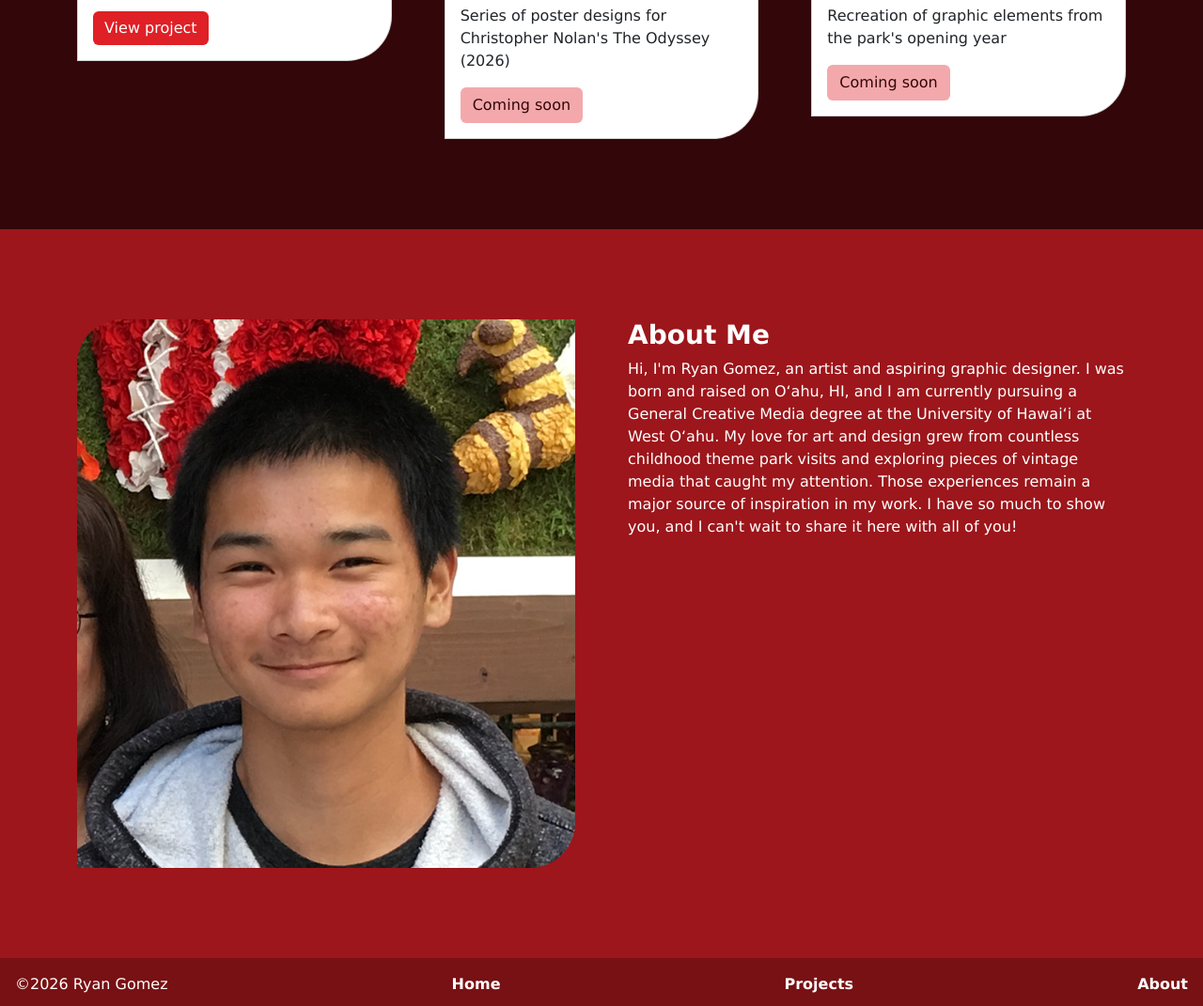
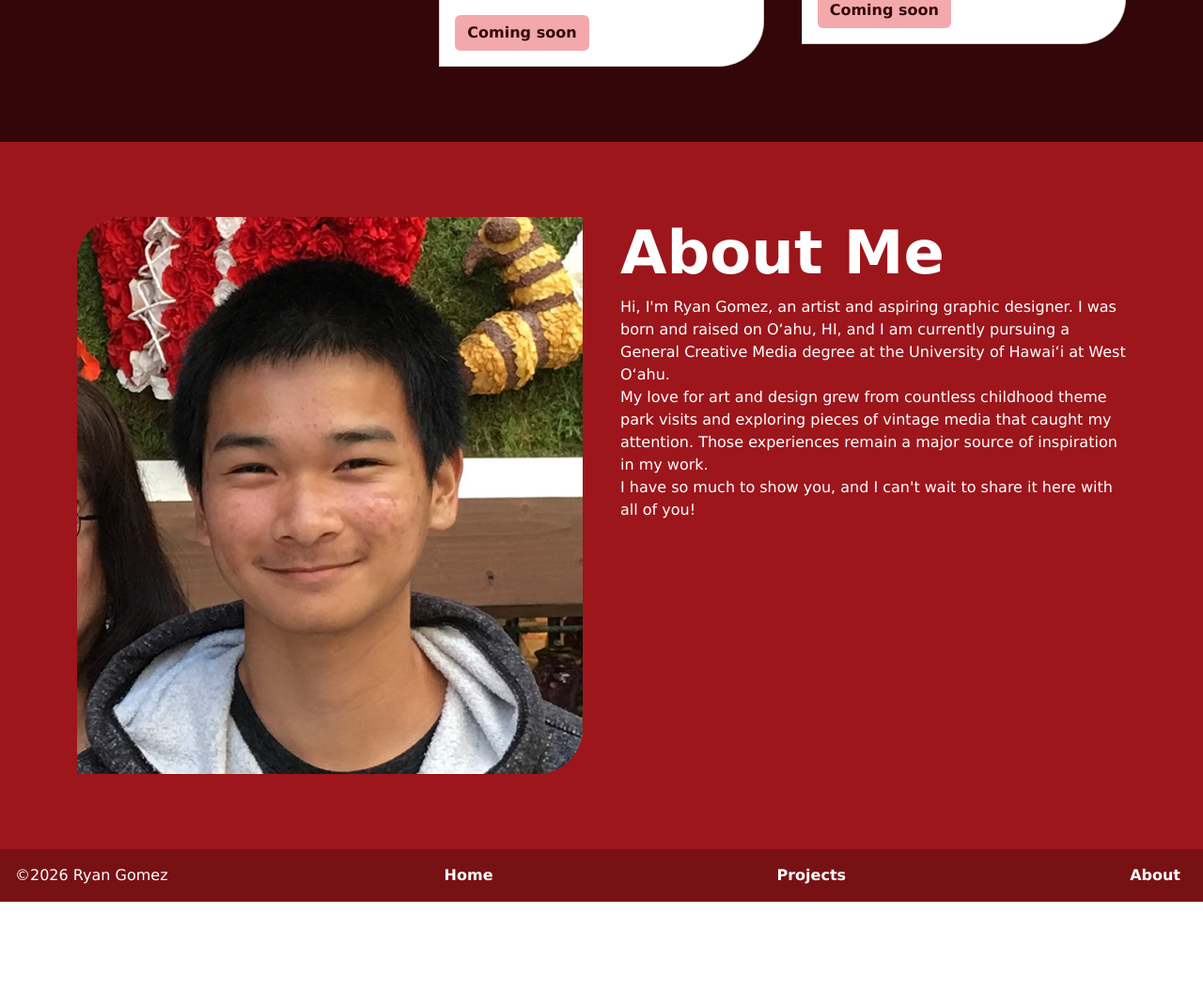
Before and after one commit to ryanmg-uhwo/ryanmg-portfolio-v1, a plain HTML site: page index.html in a window 1280 px wide. Shown: the part 1729-2800 px from the top of the page at 94% size. After the commit the page ends 2689 px from the top, so only its background shows below. Drawn offline with nearby package versions, Linux system fonts and the light colour scheme; a web font is replaced by a local one.

Commit message:
about text breaks + updated styles/nav links

```diff
--- a/css/style.css
+++ b/css/style.css
@@ -26,6 +26,7 @@ Global Styles and UI Components
 
     /* Optional: Add inner spacing to the navbar */
     padding: 1rem;
+    /* position: fixed; */
 }
 
 .navbar-brand {
@@ -85,6 +86,7 @@ span.navbar-toggler-icon {
     font-weight: 600;
     position: relative;
     padding-left: .5em;
+    padding-right: .5em;
 }
 
 .nav-link:hover {
@@ -108,7 +110,7 @@ span.navbar-toggler-icon {
     opacity: 1;
 }
 
-.nav-item {}
+/* .nav-item {} */
 
 .hero {
     background-size: cover;
@@ -161,10 +163,10 @@ span.navbar-toggler-icon {
     color: white;
 }
 
-.projects h3 {
+/* .projects h3 {
     color: aqua;
     font-size: 4em;
-}
+} */
 
 .projectdetails {
     background-color: #330709;
@@ -203,6 +205,10 @@ span.navbar-toggler-icon {
     border-radius: 3em 0 3em 0;
 }
 
+.about h3 {
+    font-size: 4em;
+}
+
 footer {
     /* Change footer background color */
     background-color: var(--bs-white);
@@ -232,6 +238,8 @@ footer .footer-social {
     background-color: var(--bs-primary);
     /* Optional: Remove primary button outline */
     border: none;
+    font-size: 1rem;
+    font-weight: 600;
 }
 
 .btn-primary:hover {
@@ -244,6 +252,8 @@ footer .footer-social {
     /* Optional: Change primary button disabled state background and text color  */
     background-color: #f3a9ac;
     color: #330709;
+    font-size: 1rem;
+    font-weight: 600;
 }
 
 /********************************
@@ -343,6 +353,7 @@ svg {
 /* GRID */
 .row {
     --gridgap: 2em;
+    --gridgap: 1em;
 }
 
 .row2 {
--- a/index.html
+++ b/index.html
@@ -56,7 +56,8 @@
     <section class="hero hero-bg">
         <div class="container">
             <h2 class="mb-sm-.5 mb-xl-1">Hi there!</h2>
-            <h3 class="mb-sm-.5 mb-xl-1">I'm Ryan Gomez, an artist who's passionate about all things vintage and theme
+            <h3 class="mb-sm-.5 mb-xl-1">I'm Ryan Gomez, an artist who's passionate about all things vintage and
+                theme
                 park-related.</h3>
             <p class="mb-sm-.5 mb-xl-1">Welcome to my portfolio!</p>
             <a class="btn btn-primary" href="#about" role="button">About me</a>
@@ -157,9 +158,10 @@
                     <h3>About Me</h3>
                     <p>Hi, I&apos;m Ryan Gomez, an artist and aspiring graphic designer. I was born and raised on
                         O&#699;ahu, HI, and I am currently pursuing a General Creative Media degree at the University of
-                        Hawai&#699;i at West O&#699;ahu. My love for art and design grew from countless childhood theme
+                        Hawai&#699;i at West O&#699;ahu.<br>My love for art and design grew from countless childhood
+                        theme
                         park visits and exploring pieces of vintage media that caught my attention. Those experiences
-                        remain a major source of inspiration in my work. I have so much to show you, and I can&apos;t
+                        remain a major source of inspiration in my work.<br>I have so much to show you, and I can&apos;t
                         wait to share it here with all of you!
                     </p>
                 </div>
```
Also changed, not shown: epcot.html (+3 -4 lines), 1 other file.
